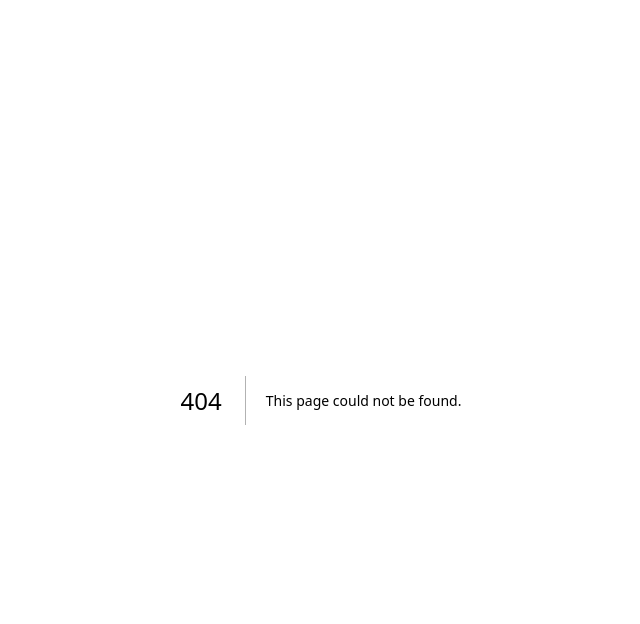
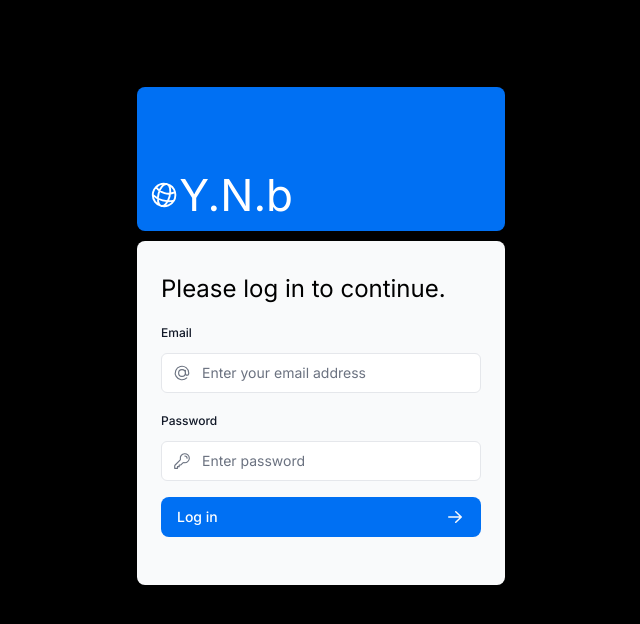
Before and after one commit to ChaimBaror/nextjs-dashboard, a Next.js app: page /login in a window 1280 px wide. Before the commit this address had no page. Shown: the top 624 px of the page, without its empty margins (319-959 px from the left). Built offline with nearby package versions, Linux system fonts and the light colour scheme.

Commit message:
add login page

```diff
--- /dev/null
+++ b/app/dashboard/customers/page.tsx
@@ -0,0 +1,3 @@
+export default function Page() {
+    return <div>Customers</div>;
+}
--- a/app/dashboard/invoices/page.tsx
+++ b/app/dashboard/invoices/page.tsx
@@ -6,6 +6,11 @@
 import { InvoicesTableSkeleton } from '@/app/ui/skeletons';
 import { Suspense } from 'react';
 import { fetchInvoicesPages } from '@/app/lib/data';
+import { Metadata } from 'next';
+
+export const metadata: Metadata = {
+  title: 'Invoices',
+};
 
 export default async function Page({  searchParams,}: {searchParams?: { query?: string;  page?: string; };
 }) {
--- a/app/dashboard/layout.tsx
+++ b/app/dashboard/layout.tsx
@@ -1,4 +1,9 @@
 import SideNav from '@/app/ui/dashboard/sidenav';
+import { Metadata } from 'next';
+
+export const metadata: Metadata = {
+  title: 'Invoices | Acme Dashboard',
+};
 
 export default function Layout({ children }: { children: React.ReactNode }) {
   return (
--- a/app/layout.tsx
+++ b/app/layout.tsx
@@ -1,11 +1,19 @@
 import '@/app/ui/global.css';
 import { inter } from '@/app/ui/fonts';
+import { Metadata } from 'next';
+
+export const metadata: Metadata = {
+  title: 'Y.N.b Dashboard',
+  description: 'Y.N.b Dashboard by Chaim Bar-Or',
+};
 
 export default function RootLayout({
   children,
 }: {
   children: React.ReactNode;
 }) {
+
+
   return (
     <html lang="en">
       <body className={`${inter.className} antialiased`}>{children}</body>
--- a/app/lib/actions.ts
+++ b/app/lib/actions.ts
@@ -4,6 +4,8 @@
 import { z } from 'zod';
 import { revalidatePath } from 'next/cache';
 import { redirect } from 'next/navigation';
+import { signIn } from '@/auth';
+import { AuthError } from 'next-auth';
 
 const FormSchema = z.object({
   id: z.string(),
@@ -61,3 +63,22 @@
   await sql`DELETE FROM invoices WHERE id = ${id}`;
   revalidatePath('/dashboard/invoices');
 }
+
+export async function authenticate(
+  prevState: string | undefined,
+  formData: FormData,
+) {
+  try {
+    await signIn('credentials', formData);
+  } catch (error) {
+    if (error instanceof AuthError) {
+      switch (error.type) {
+        case 'CredentialsSignin':
+          return 'Invalid credentials.';
+        default:
+          return 'Something went wrong.';
+      }
+    }
+    throw error;
+  }
+}
--- /dev/null
+++ b/app/login/page.tsx
@@ -0,0 +1,17 @@
+import AcmeLogo from '@/app/ui/acme-logo';
+import LoginForm from '@/app/ui/login-form';
+
+export default function LoginPage() {
+  return (
+    <main className="flex items-center justify-center md:h-screen">
+      <div className="relative mx-auto flex w-full max-w-[400px] flex-col space-y-2.5 p-4 md:-mt-32">
+        <div className="flex h-20 w-full items-end rounded-lg bg-blue-500 p-3 md:h-36">
+          <div className="w-32 text-white md:w-36">
+            <AcmeLogo />
+          </div>
+        </div>
+        <LoginForm />
+      </div>
+    </main>
+  );
+}
--- a/app/ui/dashboard/sidenav.tsx
+++ b/app/ui/dashboard/sidenav.tsx
@@ -2,6 +2,7 @@
 import NavLinks from '@/app/ui/dashboard/nav-links';
 import AcmeLogo from '@/app/ui/acme-logo';
 import { PowerIcon } from '@heroicons/react/24/outline';
+import { signOut } from '@/auth';
 
 export default function SideNav() {
   return (
@@ -17,7 +18,12 @@
       <div className="flex grow flex-row justify-between space-x-2 md:flex-col md:space-x-0 md:space-y-2">
         <NavLinks />
         <div className="hidden h-auto w-full grow rounded-md bg-gray-50 md:block"></div>
-        <form>
+        <form
+          action={async () => {
+            'use server';
+            await signOut();
+          }}
+        >
           <button className="flex h-[48px] w-full grow items-center justify-center gap-2 rounded-md bg-gray-50 p-3 text-sm font-medium hover:bg-sky-100 hover:text-blue-600 md:flex-none md:justify-start md:p-2 md:px-3">
             <PowerIcon className="w-6" />
             <div className="hidden md:block">Sign Out</div>
--- a/app/ui/login-form.tsx
+++ b/app/ui/login-form.tsx
@@ -1,3 +1,5 @@
+'use client';
+
 import { lusitana } from '@/app/ui/fonts';
 import {
   AtSymbolIcon,
@@ -6,11 +8,15 @@
 } from '@heroicons/react/24/outline';
 import { ArrowRightIcon } from '@heroicons/react/20/solid';
 import { Button } from './button';
+import { useFormState, useFormStatus } from 'react-dom';
+import { authenticate } from '@/app/lib/actions';
 
 export default function LoginForm() {
+  const [errorMessage, dispatch] = useFormState(authenticate, undefined);
+
   return (
-    <form className="space-y-3">
-      <div className="flex-1 rounded-lg bg-gray-50 px-6 pb-4 pt-8">
+    <form action={dispatch} className="space-y-3">
+      <div className="flex-1 rounded-lg bg-gray-50 px-6 pb-4 pt-8 text-black">
         <h1 className={`${lusitana.className} mb-3 text-2xl`}>
           Please log in to continue.
         </h1>
@@ -24,7 +30,7 @@
             </label>
             <div className="relative">
               <input
-                className="peer block w-full rounded-md border border-gray-200 py-[9px] pl-10 text-sm outline-2 placeholder:text-gray-500"
+                className="peer block w-full rounded-md border border-gray-200 py-[9px] pl-10 text-sm text-gray-500 outline-2"
                 id="email"
                 type="email"
                 name="email"
@@ -56,8 +62,17 @@
           </div>
         </div>
         <LoginButton />
-        <div className="flex h-8 items-end space-x-1">
-          {/* Add form errors here */}
+        <div
+          className="flex h-8 items-end space-x-1"
+          aria-live="polite"
+          aria-atomic="true"
+        >
+          {errorMessage && (
+            <>
+              <ExclamationCircleIcon className="h-5 w-5 text-red-500" />
+              <p className="text-sm text-red-500">{errorMessage}</p>
+            </>
+          )}
         </div>
       </div>
     </form>
@@ -65,8 +80,10 @@
 }
 
 function LoginButton() {
+  const { pending } = useFormStatus();
+
   return (
-    <Button className="mt-4 w-full">
+    <Button className="mt-4 w-full" aria-disabled={pending}>
       Log in <ArrowRightIcon className="ml-auto h-5 w-5 text-gray-50" />
     </Button>
   );
--- /dev/null
+++ b/auth.config.ts
@@ -0,0 +1,21 @@
+import type { NextAuthConfig } from 'next-auth';
+
+export const authConfig = {
+  pages: {
+    signIn: '/login',
+  },
+  callbacks: {
+    authorized({ auth, request: { nextUrl } }) {
+      const isLoggedIn = !!auth?.user;
+      const isOnDashboard = nextUrl.pathname.startsWith('/dashboard');
+      if (isOnDashboard) {
+        if (isLoggedIn) return true;
+        return false; // Redirect unauthenticated users to login page
+      } else if (isLoggedIn) {
+        return Response.redirect(new URL('/dashboard', nextUrl));
+      }
+      return true;
+    },
+  },
+  providers: [], // Add providers with an empty array for now
+} satisfies NextAuthConfig;
--- /dev/null
+++ b/auth.ts
@@ -0,0 +1,40 @@
+import NextAuth from 'next-auth';
+import { authConfig } from './auth.config';
+import Credentials from 'next-auth/providers/credentials';
+import { z } from 'zod';
+import { sql } from '@vercel/postgres';
+import type { User } from '@/app/lib/definitions';
+import bcrypt from 'bcrypt';
+
+
+async function getUser(email: string): Promise<User | undefined> {
+    try {
+        const user = await sql<User>`SELECT * FROM users WHERE email=${email}`;
+        return user.rows[0];
+    } catch (error) {
+        console.error('Failed to fetch user:', error);
+        throw new Error('Failed to fetch user.');
+    }
+}
+export const { auth, signIn, signOut } = NextAuth({
+    ...authConfig,
+    providers: [
+        Credentials({
+            async authorize(credentials) {
+                const parsedCredentials = z
+                    .object({ email: z.string().email(), password: z.string().min(6) })
+                    .safeParse(credentials);
+                if (parsedCredentials.success) {
+                    const { email, password } = parsedCredentials.data;
+                    const user = await getUser(email);
+                    if (!user) return null;
+                    const passwordsMatch = await bcrypt.compare(password, user.password);
+
+                    if (passwordsMatch) return user;
+                }
+
+                return null;
+            },
+        }),
+    ],
+});
--- a/package.json
+++ b/package.json
@@ -17,6 +17,7 @@
     "bcrypt": "^5.1.1",
     "clsx": "^2.0.0",
     "next": "^14.0.2",
+    "next-auth": "^5.0.0-beta.18",
     "postcss": "8.4.31",
     "react": "18.2.0",
     "react-dom": "18.2.0",
```
Also changed, not shown: middleware.ts (added, +9 -0 lines), 1 other file (tests, documents, lock files or other folders). Lines whose indentation alone changed are shown as unchanged.
